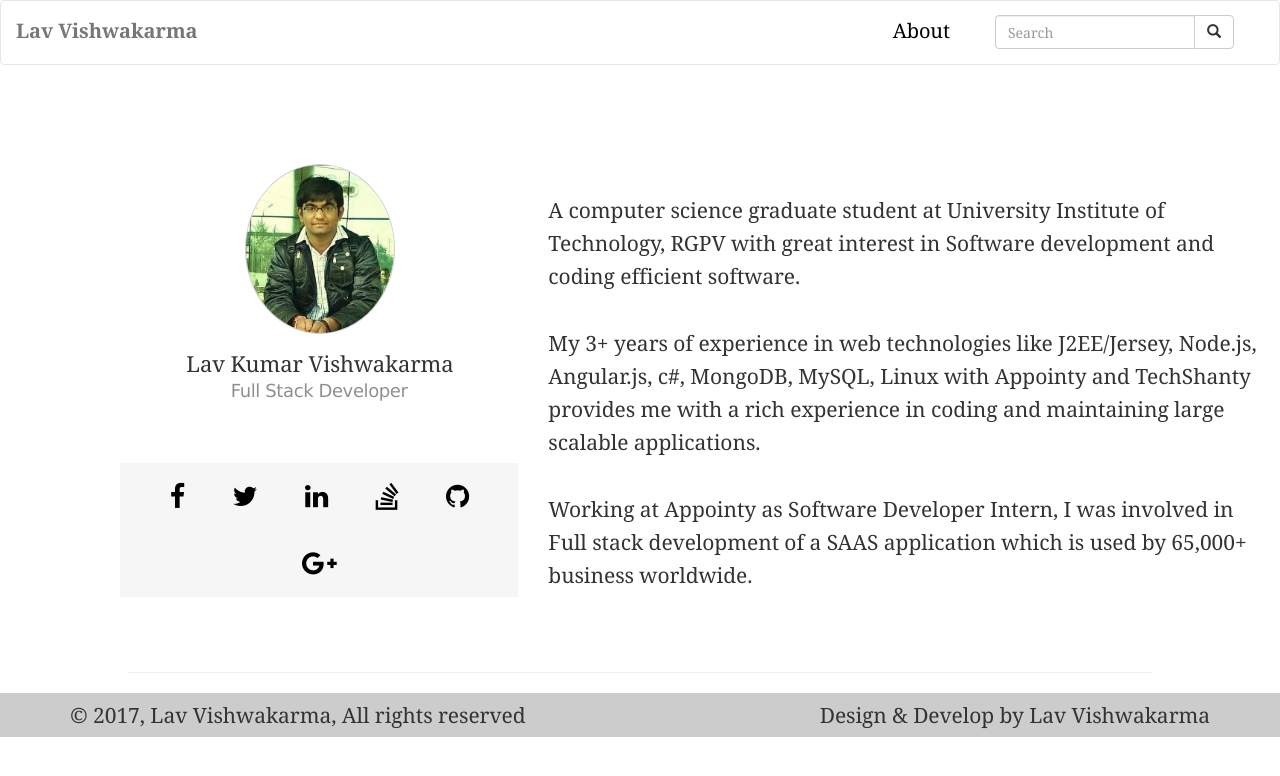
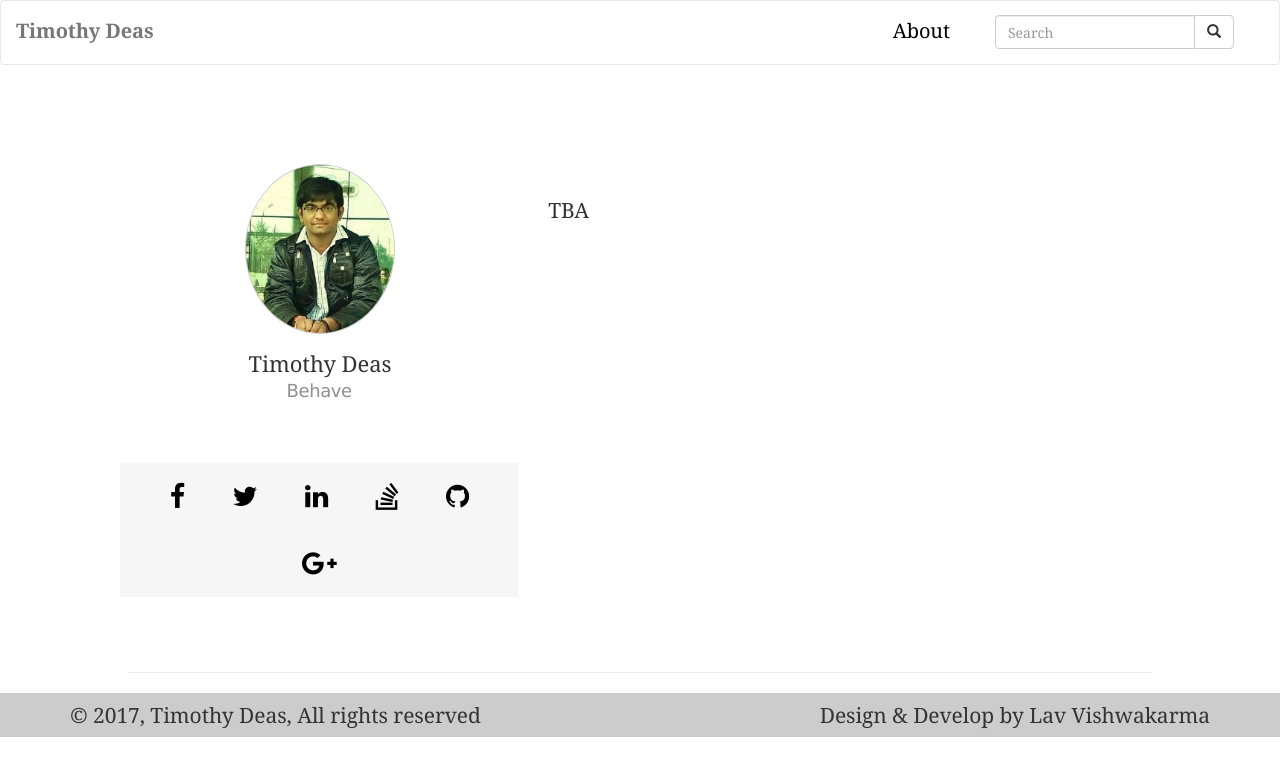
Before and after one commit to thEnchanter/thenchanter.github.io, a Jekyll site: the page built from _pages/aboutme.html, in a window 1280 px wide. Shown: the top 776 px of the page. Built offline with Jekyll 4.4.1, drawn with Linux system fonts in a browser that asks for light colours; comment, search, counter and statistics services are not loaded.

Commit message:
Update global.yml

```diff
--- a/_data/global.yml
+++ b/_data/global.yml
@@ -1,19 +1,17 @@
 # Site Settings
-title: 'Lav Vishwakarma'
-description: 'My personal Blog'
-url: 'https://lavkumarv.github.io'
+title: 'Timothy Deas'
+description: 'insights & iDeas '
+url: 'https://timothydeas.github.io'
 
 # Admin Settings
-admin_name: 'Lav Vishwakarma'
-admin_email: 'lav.kumar.dev@gmail.com'
+admin_name: 'Timothy Deas'
+admin_email: 'deasti@icloud.com'
 
 #####################################################################
 #About Page
-author_name: 'Lav Kumar Vishwakarma'
-author_profession: 'Full Stack Developer'
-author_description: 'A computer science graduate student at University Institute of Technology, RGPV with great interest in Software development and coding efficient software.</br></br>
-My 3+ years of experience in web technologies like J2EE/Jersey, Node.js, Angular.js, c#, MongoDB, MySQL, Linux with Appointy and TechShanty provides me with a rich experience in coding and maintaining large scalable applications.</br></br>
-Working at Appointy as Software Developer Intern, I was involved in Full stack development of a SAAS application which is used by 65,000+ business worldwide. '
+author_name: 'Timothy Deas'
+author_profession: 'Behave'
+author_description: 'TBA '
 author_image: '/images/author.jpg'
 
 # social proiles
```
